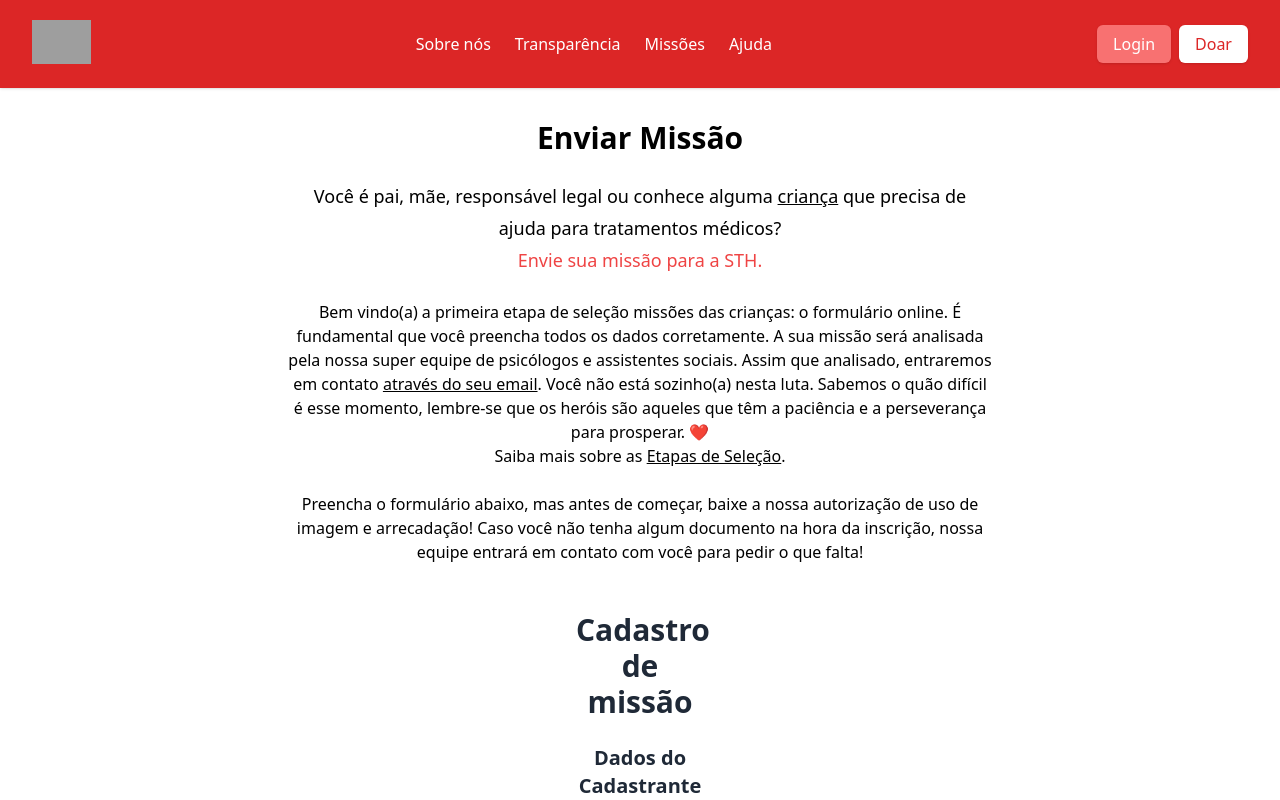
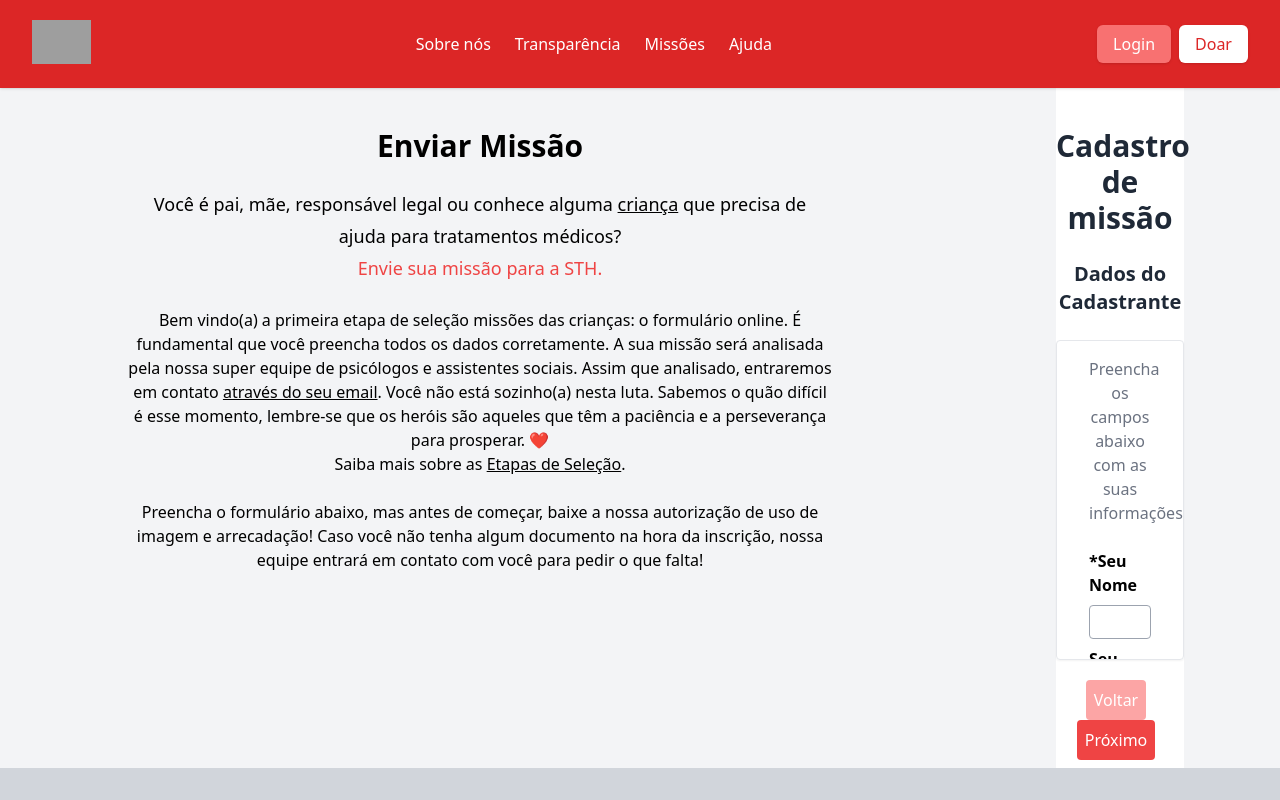
Before and after one commit to somostodosherois/site, a Next.js app: page /enviar-missao in a window 1280 px wide. Shown: the top 800 px of the page. Built offline with nearby package versions, Linux system fonts and the light colour scheme; grey boxes are pictures that could not be loaded.

Commit message:
fix: change style page

```diff
--- a/components/MissionForm/MissionForm.jsx
+++ b/components/MissionForm/MissionForm.jsx
@@ -35,7 +35,7 @@ const MissionForm = () => {
 
   return(
 
-    <div className="mx-auto bg-white pb-2 max-w-32">
+    <div className="mx-auto bg-white pb-2 max-w-32 py-16">
 
       <div className="text-center text-gray-800 text-center text-gray-800">
         <h1 className="font-bold text-3xl">Cadastro de missão</h1>
@@ -47,7 +47,7 @@ const MissionForm = () => {
 
       <br/>
 
-      <div className="mx-auto md:w-1/2">
+      <div className="mx-auto border rounded p-4 shadow-sm" style={{ height: '320px', overflowX: 'auto' }}>
         { showFinalStep ? <FinalStep/> : stepDisplay()}
       </div>
 
--- a/components/MissionFormSteps/Accountable.jsx
+++ b/components/MissionFormSteps/Accountable.jsx
@@ -1,7 +1,7 @@
 const Accountable = () => {
   return (
     <div className="mx-auto max-w-sm md:max-w-lg px-4">
-      <p className="text-gray-500 text-center">Preencha os dados abaixo sobre o RESPONSÁVEL LEGAL da criança</p>
+      <p className="text-gray-500 text-center text-base">Preencha os dados abaixo sobre o RESPONSÁVEL LEGAL da criança</p>
       <br />
 
       <form>
--- a/components/MissionFormSteps/Registrant.jsx
+++ b/components/MissionFormSteps/Registrant.jsx
@@ -3,7 +3,7 @@ const Registrant = () => {
   return (
 
     <div className="mx-auto max-w-sm md:max-w-lg px-4">
-      <p className="text-gray-500 text-center">Preencha os campos abaixo com as suas informações</p>
+      <p className="text-gray-500 text-center text-base">Preencha os campos abaixo com as suas informações</p>
 
       <br />
 
--- a/pages/enviar-missao/index.js
+++ b/pages/enviar-missao/index.js
@@ -2,6 +2,7 @@ import React from 'react';
 import Menu from '../../components/Menu';
 import Head from 'next/head'
 import MissionForm from '../../components/MissionForm/MissionForm';
+import Footer from '../../components/Footer'
 
 
 export default function EnviarMissao() {
@@ -14,21 +15,25 @@ export default function EnviarMissao() {
       </Head>
       <Menu />
       <div className="pt-16"></div>
-      <div className="mx-auto py-12 px-8 max-w-screen-md text-center">
+      <div className='flex bg-gray-100'>
+        <div className="mx-auto py-16 px-8 max-w-screen-md text-center">
 
-        <h1 className="font-bold mt-2 text-center text-3xl"> Enviar Missão </h1>
+          <h1 className="font-bold text-center text-3xl"> Enviar Missão </h1>
           <br />
           <p>Você é pai, mãe, responsável legal ou conhece alguma <u>criança</u> que precisa de ajuda para tratamentos médicos?</p>
           <p className="text-red-500">Envie sua missão para a STH.</p>
-        <br/>
+          <br />
           <p className="text-base">
             Bem vindo(a) a primeira etapa de seleção missões das crianças: o formulário online. É fundamental que você preencha todos os dados corretamente. A sua missão será analisada pela nossa super equipe de psicólogos e assistentes sociais. Assim que analisado, entraremos em contato <u>através do seu email</u>. Você não está sozinho(a) nesta luta. Sabemos o quão difícil é esse momento, lembre-se que os heróis são aqueles que têm a paciência e a perseverança para prosperar. ❤
           </p>
           <p className="text-base">Saiba mais sobre as <u>Etapas de Seleção</u>.</p>
-        <br/>
+          <br />
           <p className="text-base">Preencha o formulário abaixo, mas antes de começar, baixe a nossa autorização de uso de imagem e arrecadação! Caso você não tenha algum documento na hora da inscrição, nossa equipe entrará em contato com você para pedir o que falta!</p>
         </div>
         <MissionForm />
       </div>
+
+      <Footer />
+    </div>
   )
 }
```
Lines whose indentation alone changed are shown as unchanged.
